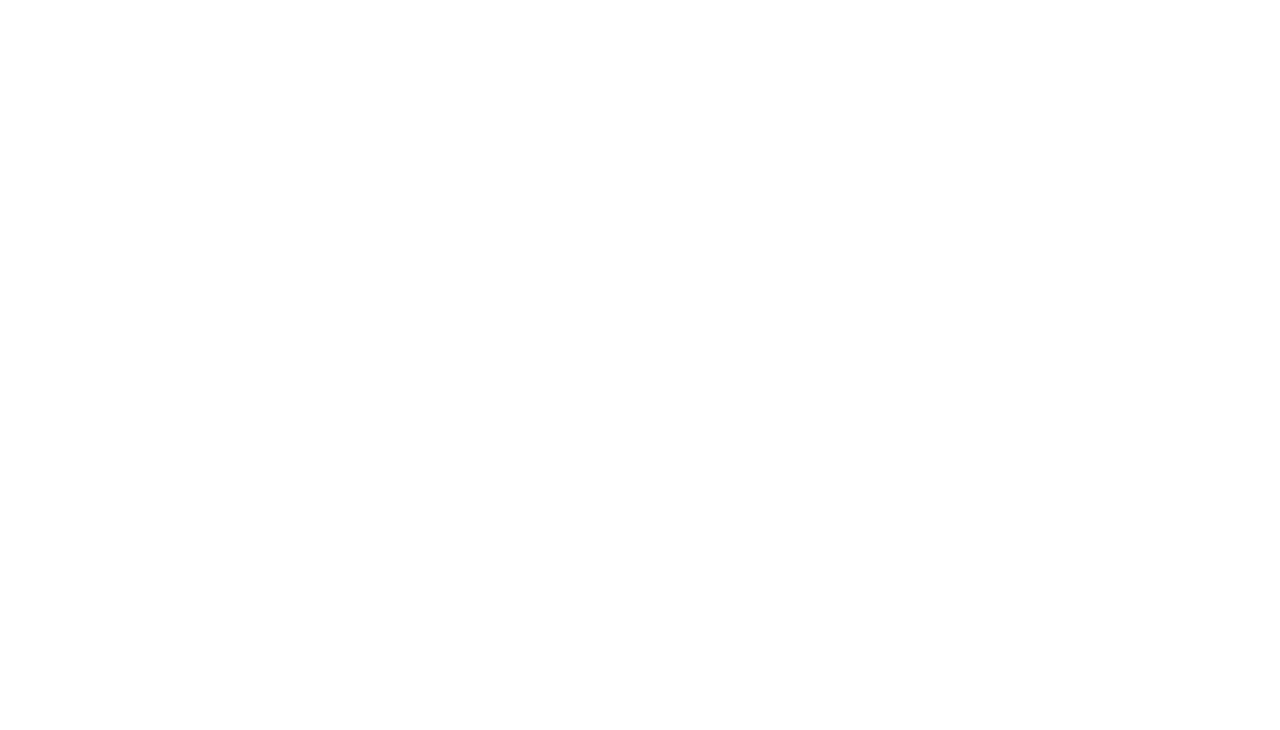
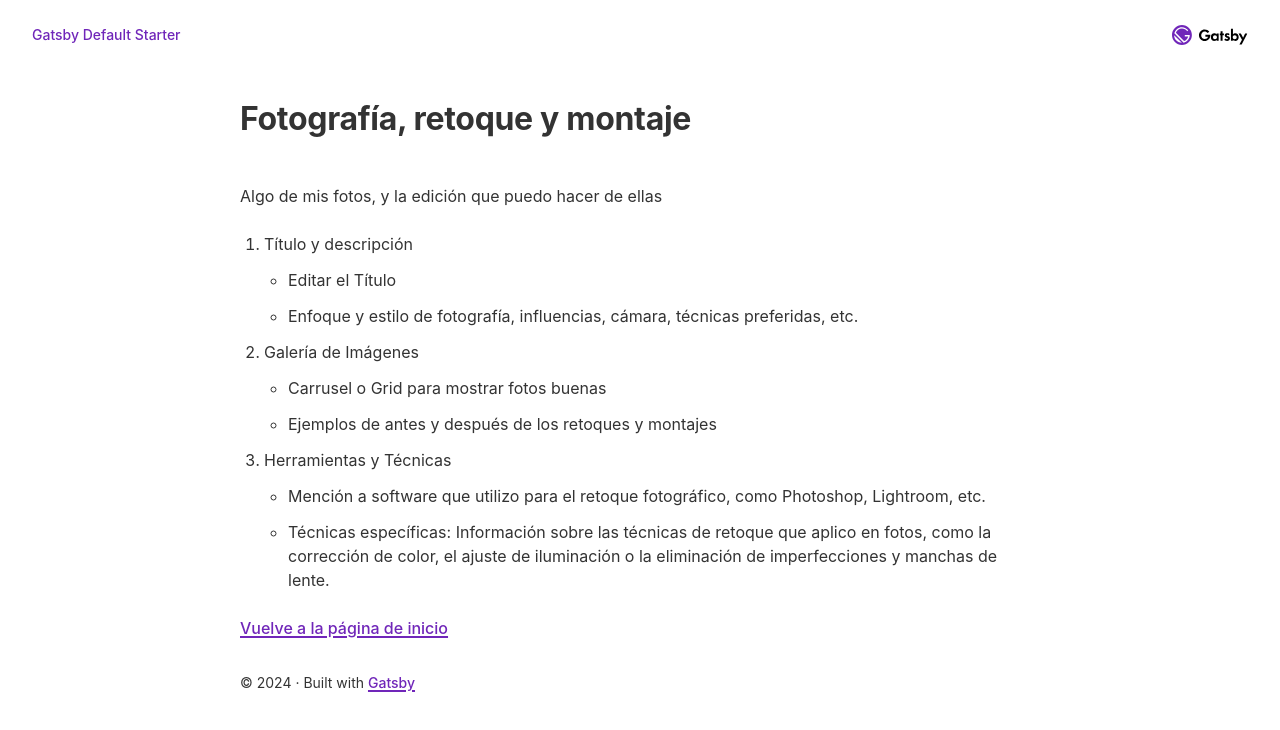
Before and after one commit to exetrujillo/mi-portafolio, a Gatsby site: page /fotografia-retoque in a window 1280 px wide. Before the commit this address had no page. Built offline with nearby package versions, Linux system fonts and the light colour scheme; Gatsby itself is replaced by a stand-in of ours.

Commit message:
Se crean las páginas Sobre Mí y Fotografía y Retoque

```diff
--- /dev/null
+++ b/src/pages/fotografia-retoque.js
@@ -0,0 +1,40 @@
+import * as React from "react"
+import { Link } from "gatsby"
+
+import Layout from "../components/layout"
+import Seo from "../components/seo"
+
+const FotografiaRetoque = () => (
+  <Layout>
+    <h1>Fotografía, retoque y montaje</h1>
+    <p>Algo de mis fotos, y la edición que puedo hacer de ellas</p>
+    <ol>
+        <li>
+            Título y descripción
+            <ul>
+                <li>Editar el Título</li>
+                <li>Enfoque y estilo de fotografía, influencias, cámara, técnicas preferidas, etc.</li>
+            </ul>
+        </li>
+        <li>
+            Galería de Imágenes
+            <ul>
+                <li>Carrusel o Grid para mostrar fotos buenas</li>
+                <li>Ejemplos de antes y después de los retoques y montajes</li>
+            </ul>
+        </li>
+        <li>
+            Herramientas y Técnicas
+            <ul>
+                <li>Mención a software que utilizo para el retoque fotográfico, como Photoshop, Lightroom, etc.</li>
+                <li>Técnicas específicas: Información sobre las técnicas de retoque que aplico en fotos, como la corrección de color, el ajuste de iluminación o la eliminación de imperfecciones y manchas de lente.</li>
+            </ul>
+        </li>
+    </ol>
+    <Link to="/">Vuelve a la página de inicio</Link>
+  </Layout>
+)
+
+export const Head = () => <Seo title="Foto" />
+
+export default FotografiaRetoque
--- a/src/pages/index.js
+++ b/src/pages/index.js
@@ -135,6 +135,6 @@
  *
  * See: https://www.gatsbyjs.com/docs/reference/built-in-components/gatsby-head/
  */
-export const Head = () => <Seo title="Home" />
+export const Head = () => <Seo title="Inicio" />
 
 export default IndexPage
--- /dev/null
+++ b/src/pages/sobre-mi.js
@@ -0,0 +1,52 @@
+import * as React from "react"
+import { Link } from "gatsby"
+
+import Layout from "../components/layout"
+import Seo from "../components/seo"
+
+const SobreMi = () => (
+  <Layout>
+    <h1>Ahora un poco sobre mí</h1>
+    <p>Esto es un texto de prueba pero aquí debo resumir:</p>
+    <ol>
+        <li>
+            Introducción
+            <ul>
+                <li>Nombre y título: Comenzar con mi nombre completo y mi título o lo que me defina (por ejemplo, "Diseñador Gráfico", "Desarrollador Web", "Traductor", etc.).</li>
+                <li>Breve descripción: Un párrafo corto que resuma quién soy y lo que hago.</li>
+            </ul>
+        </li>
+        <li>
+            Historia Personal (quizás innecesario)
+            <ul>
+                <li>Origen: De dónde soy o cuál es mi trasfondo. Puede incluir detalles sobre mi educación, experiencias personales o cualquier aspecto que me haya llevado a mi "carrera".</li>
+                <li>Intereses: Intereses y pasiones, tanto dentro como fuera de tu campo profesional.</li>
+            </ul>
+        </li>
+        <li>
+            Formación Académica y Experiencia
+            <ul>
+                <li>Educación: Información sobre mi formación académica relevante, como títulos, cursos y certificaciones.</li>
+            </ul>
+        </li>
+        <li>
+            Habilidades
+            <ul>
+                <li>Competencias técnicas: Como el uso de herramientas de diseño (Photoshop, Illustrator), lenguajes de programación (HTML, CSS, JavaScript), o cualquier otra habilidad técnica pertinente.</li>
+                <li>Habilidades blandas: Habilidades interpersonales como comunicación, trabajo en equipo o gestión del tiempo.</li>
+            </ul>
+        </li>
+        <li>
+            Contacto
+            <ul>
+                <li>Invitación a conectar</li>
+            </ul>
+        </li>
+    </ol>
+    <Link to="/">Vuelve a la página de inicio</Link>
+  </Layout>
+)
+
+export const Head = () => <Seo title="Exequiel Trujillo" />
+
+export default SobreMi
```
